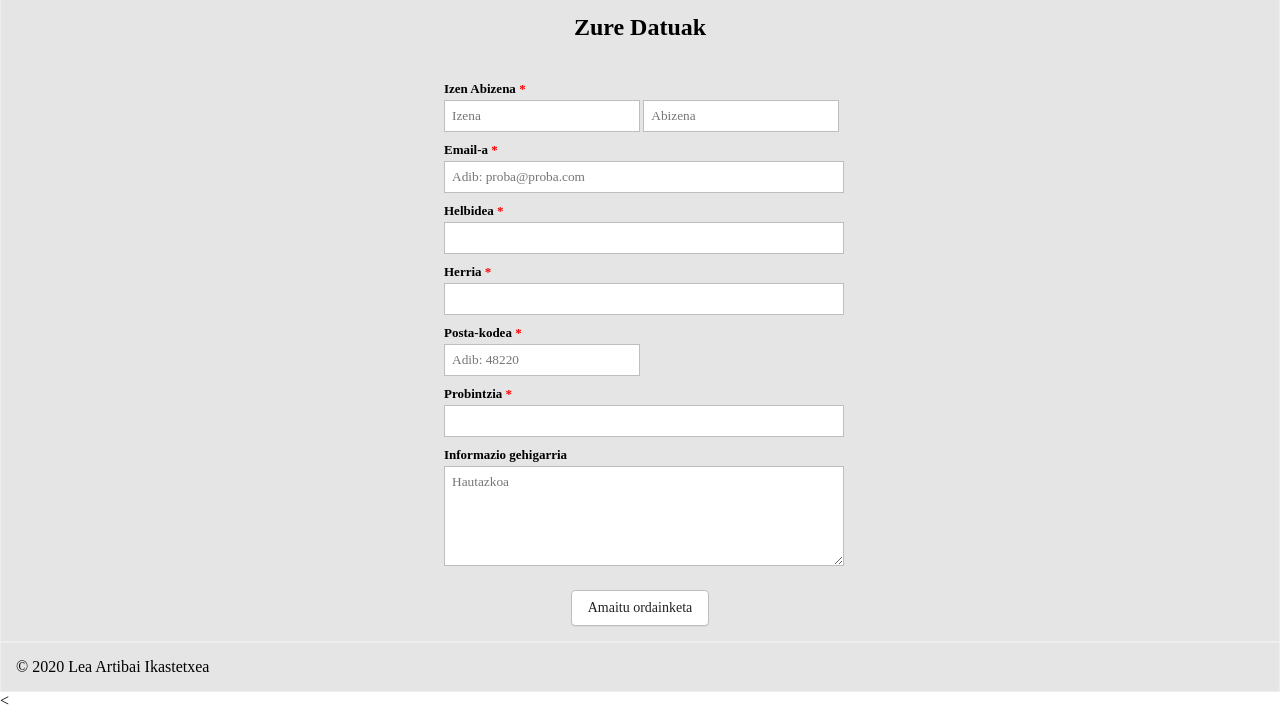
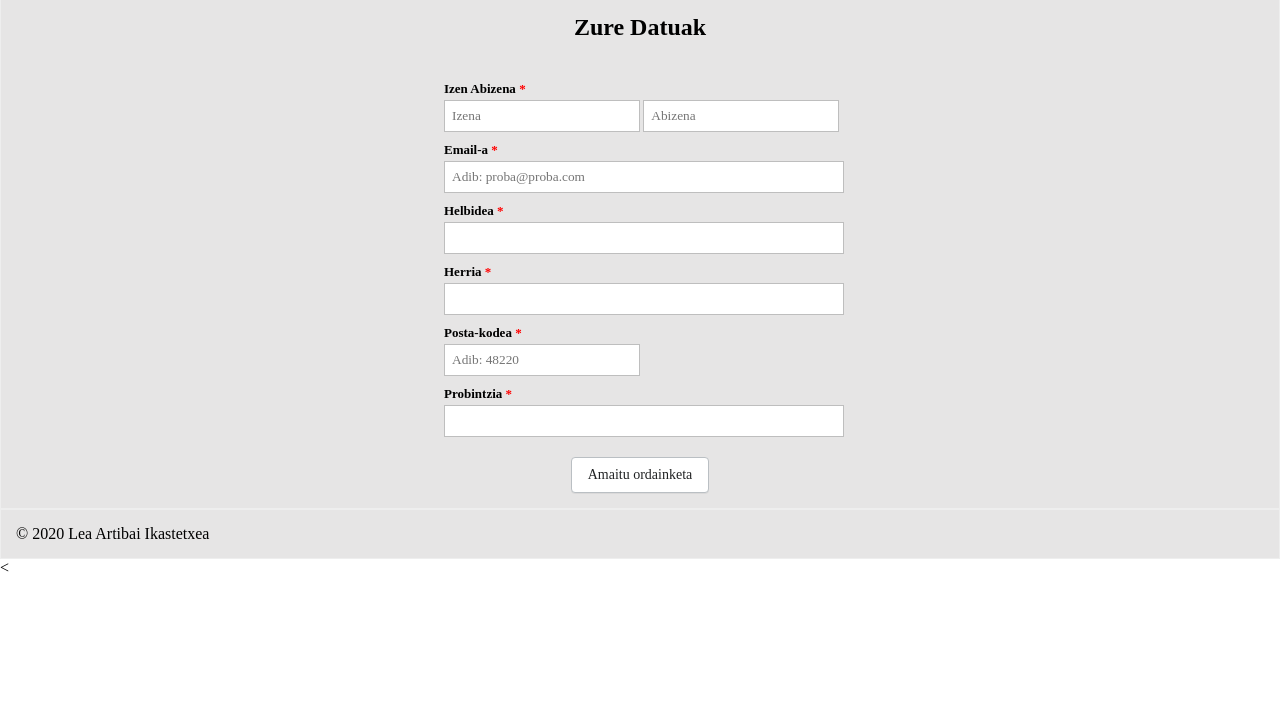
Before and after one commit to UrtziArroyoAlberdi/urtziarroyo.github.io, a plain HTML site: page eskaria4.html in a window 1280 px wide. Shown: the part 139-849 px from the top of the page. After the commit the page ends 800 px from the top, so only its background shows below. Drawn offline with Linux system fonts and the light colour scheme.

Commit message:
Update eskaria4.html

```diff
--- a/eskaria4.html
+++ b/eskaria4.html
@@ -45,13 +45,9 @@
 			        <label>Probintzia <span class="required">*</span></label>
 			        <input type="text" name="field7" class="field-long" />
 			    </li>
-			    <li>
-			        <label>Informazio gehigarria </label>
-			        <textarea placeholder="Hautazkoa" name="field8" id="field8" class="field-long field-textarea"></textarea>
-			    </li>
 			</ul>
 		</form>
-		<div align="center"><a href="eskaria4.html"><button class="button">Amaitu ordainketa</button></a></div>
+		<div align="center"><a href="eskaria5.html"><button class="button">Amaitu ordainketa</button></a></div>
 	</main>
 	<script src="js/app.js"></script>
 	<script src="js/main.js"></script>
```
